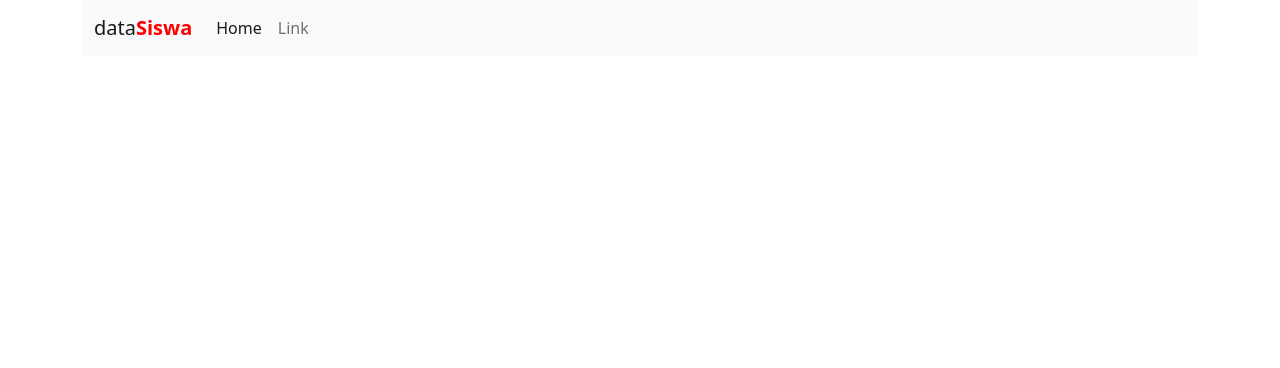
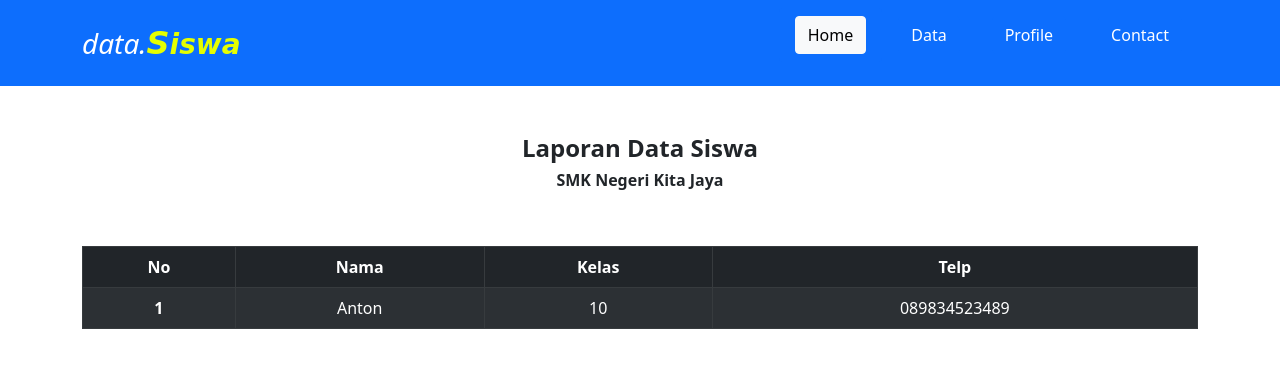
Before and after one commit to rrha1234/school_task, a website: page index.html in a window 1280 px wide. Drawn offline with nearby package versions, Linux system fonts and the light colour scheme.

Commit message:
add table

```diff
--- a/index.html
+++ b/index.html
@@ -11,53 +11,120 @@
       crossorigin="anonymous"
     />
     <title>Tugas Sekolah | PWPB</title>
-          <link href=style.css/>
+    <link rel="stylesheet" type="text/css" href="style.css" />
   </head>
   <body>
-          <style>
-            .tulisan{
-              color: red;
-            }
-
-          </style>
-
     <! awal navbar>
-
+    <nav class="navbar navbar-expand-lg navbar-dark bg-primary">
       <div class="container">
-          <nav class="navbar navbar-expand-lg navbar-light bg-light">
-            <div class="container-fluid">
-              <a class="navbar-brand" href="#"><span>data</span><b><span class="tulisan">Siswa</span></b></a>
+        <a class="navbar-brand" href="#"
+          ><i
+            ><span class="tulisan1">data.</span
+            ><span class="tulisan2"
+              ><b><span class="tulisan3">S</span>iswa</b></span
+            ></i
+          ></a
+        >
         <button
           class="navbar-toggler"
           type="button"
-                data-bs-toggle="collapse"
-                data-bs-target="#navbarSupportedContent"
+          data-toggle="collapse"
+          data-target="#navbarSupportedContent"
           aria-controls="navbarSupportedContent"
           aria-expanded="false"
           aria-label="Toggle navigation"
         >
-
           <span class="navbar-toggler-icon"></span>
         </button>
-              <div class="collapse navbar-collapse" id="navbarSupportedContent">
-                <ul class="navbar-nav me-auto mb-2 mb-lg-0">
+        <ul class="nav nav-pills mb-3" id="pills-tab" role="tablist">
           <li class="nav-item">
-                    <a class="nav-link active" aria-current="page" href="#">Home</a>
+            <a
+              class="nav-link active"
+              id="pills-home-tab"
+              data-toggle="pill"
+              href="#"
+              role="tab"
+              aria-controls="pills-home"
+              aria-selected="true"
+              ><button type="button" class="btn btn-light">Home</button></a
+            >
           </li>
           <li class="nav-item">
-                    <a class="nav-link" href="#">Link</a>
+            <a
+              class="nav-link"
+              id="pills-profile-tab"
+              data-toggle="pill"
+              href="data.html"
+              role="tab"
+              aria-controls="pills-profile"
+              aria-selected="false"
+              ><button type="button" class="btn btn-primary">Data</button></a
+            >
           </li>
+          <li class="nav-item">
+            <a
+              class="nav-link"
+              id="pills-contact-tab"
+              data-toggle="pill"
+              href="profile.html"
+              role="tab"
+              aria-controls="pills-contact"
+              aria-selected="false"
+              ><button type="button" class="btn btn-primary">Profile</button></a
+            >
+          </li>
+          <li class="nav-item">
+            <a
+              class="nav-link"
+              id="pills-contact-tab"
+              data-toggle="pill"
+              href="contact.html"
+              role="tab"
+              aria-controls="pills-contact"
+              aria-selected="false"
+              ><button type="button" class="btn btn-primary">Contact</button></a
+            >
+          </li>
+        </ul>
+      </div>
+    </nav>
 
-          </nav>
+    <! akhir navbar>
+
+    <br /><br />
+    <h4 class="text-center"><b>Laporan Data Siswa</b></h4>
+    <h6 class="text-center"><b>SMK Negeri Kita Jaya</b></h6>
+    <br /><br />
+
+    <!awal tabel>
+
+    <div class="container">
+      <table class="table table-bordered table-striped table-dark">
+        <thead>
+          <tr class="text-center">
+            <th scope="col">No</th>
+            <th scope="col">Nama</th>
+            <th scope="col">Kelas</th>
+            <th scope="col">Telp</th>
+          </tr>
+        </thead>
+        <tbody>
+          <tr class="text-center">
+            <th scope="row">1</th>
+            <td>Anton</td>
+            <td>10</td>
+            <td>089834523489</td>
+          </tr>
+        </tbody>
+      </table>
     </div>
 
-          <! akhir navbar>
+    <! akhir tabel>
 
     <script
       src="https://cdn.jsdelivr.net/npm/bootstrap@5.0.0-beta3/dist/js/bootstrap.bundle.min.js"
       integrity="sha384-JEW9xMcG8R+pH31jmWH6WWP0WintQrMb4s7ZOdauHnUtxwoG2vI5DkLtS3qm9Ekf"
       crossorigin="anonymous"
     ></script>
-
   </body>
 </html>
--- a/style.css
+++ b/style.css
@@ -0,0 +1,13 @@
+.tulisan1 {
+  font-family:: 'Brush Script MT', cursive;
+  font-size: 28px;
+}
+.tulisan2 {
+  font-size: 28px;
+  font-family:'Brush Script MT', cursive;
+  color: rgb(229, 255, 0);
+}
+.tulisan3 {
+  font-size: 32px;
+  color: rgb(229, 255, 0);
+}
```
Also changed, not shown: contact.html (added, +130 -0 lines), data.html (added, +134 -0 lines), profile.html (added, +130 -0 lines), script.js (added). Lines whose indentation alone changed are shown as unchanged.
